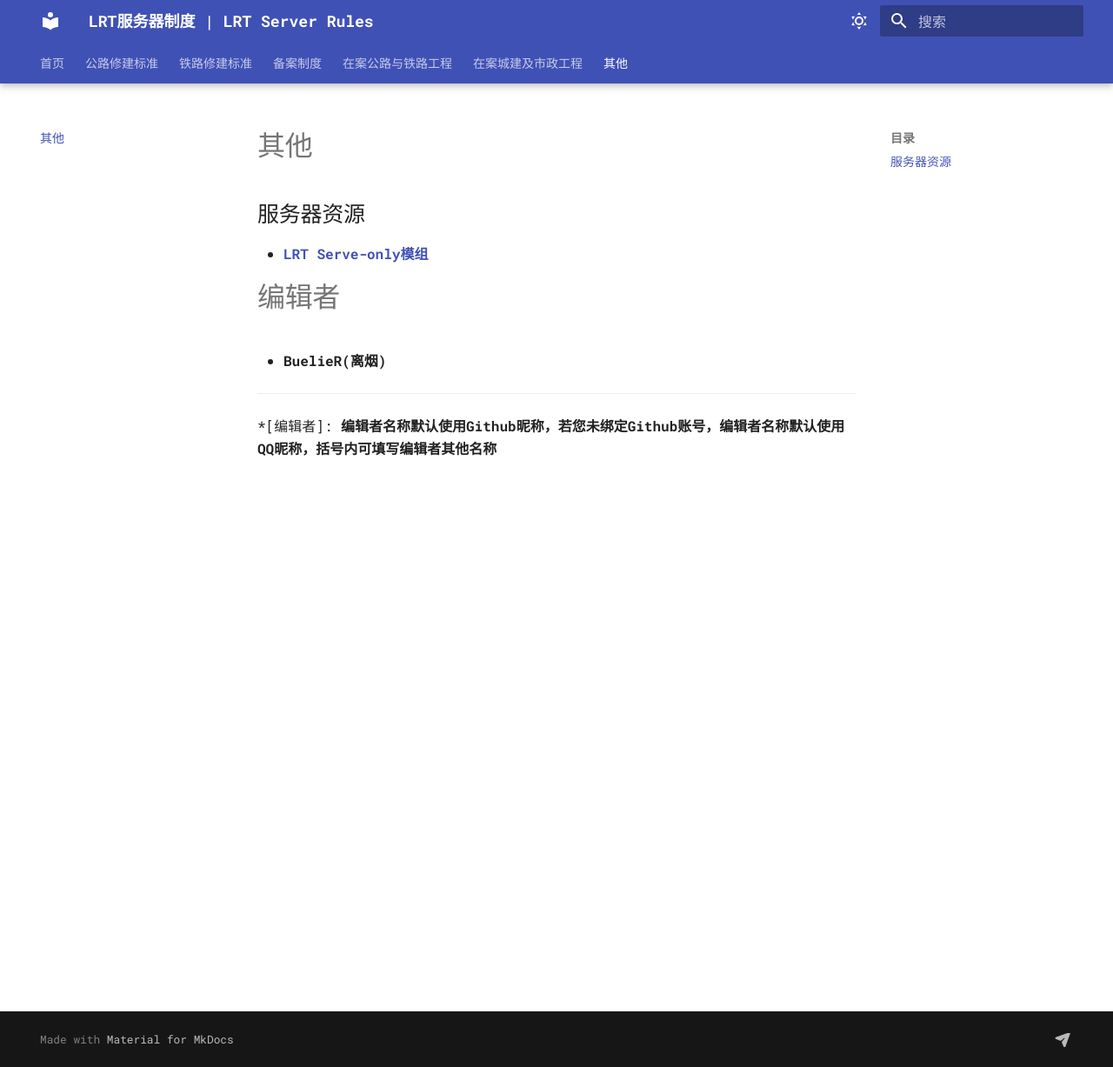
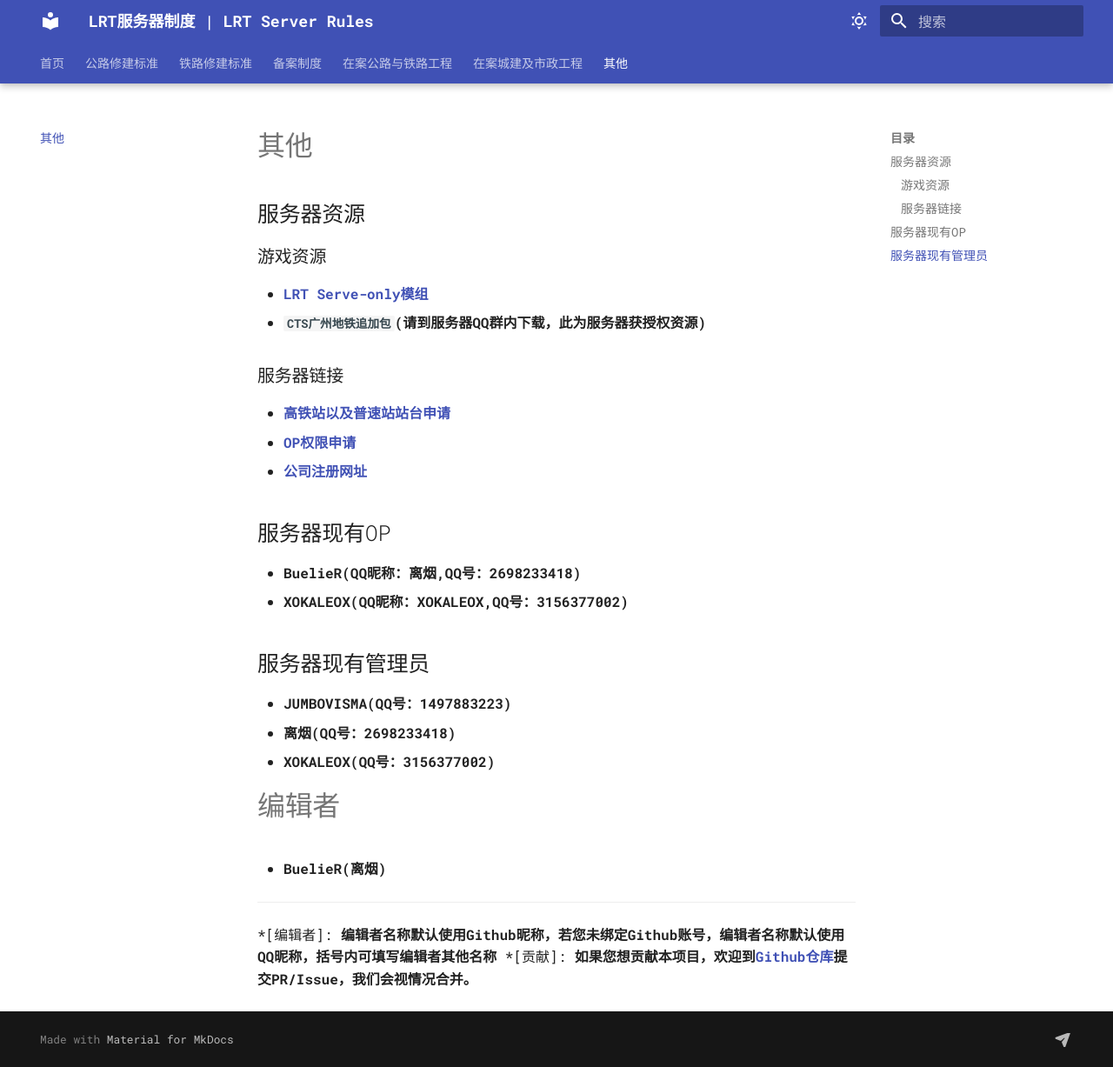
Before and after one commit to BuelieR/LRT_RULES, an MkDocs documentation site: the page built from docs/others.md, in a window 1280 px wide and 1227 px high. Shown: the whole window at 87% size. Built offline with MkDocs 1.6.1 and Material for MkDocs 9.7.7, drawn with Linux system fonts in a browser that asks for light colours.

Commit message:
Add some new infomation.

```diff
--- a/docs/others.md
+++ b/docs/others.md
@@ -1,10 +1,28 @@
 # 其他
 
 ## 服务器资源
+
+### 游戏资源
 * **[LRT Serve-only模组](https://github.com/BuelieR/lrt-server-only)**
+* **`CTS广州地铁追加包`(请到服务器QQ群内下载，此为服务器获授权资源)**
+
+### 服务器链接
+* **[高铁站以及普速站站台申请](https://v.wjx.cn/vm/hpRoGPo.aspx)**
+* **[OP权限申请](https://v.wjx.cn/vm/PvFvfek.aspx#)**
+* **[公司注册网址](https://www.wjx.cn/vm/O1ihyEQ.aspx#)**
+
+## 服务器现有OP
+* **BuelieR(QQ昵称：离烟,QQ号：2698233418)**
+* **XOKALEOX(QQ昵称：XOKALEOX,QQ号：3156377002)**
+
+## 服务器现有管理员
+* **JUMBOVISMA(QQ号：1497883223)**
+* **离烟(QQ号：2698233418)**
+* **XOKALEOX(QQ号：3156377002)**
 
 # 编辑者
 * **BuelieR(离烟)**
 
 ---
 *[编辑者]: **编辑者名称默认使用Github昵称，若您未绑定Github账号，编辑者名称默认使用QQ昵称，括号内可填写编辑者其他名称**
+*[贡献]: **如果您想贡献本项目，欢迎到[Github仓库](https://github.com/BuelieR/LRT_RULES)提交PR/Issue，我们会视情况合并。**
```
Also changed, not shown: docs/index.md (+1 -0 lines).
